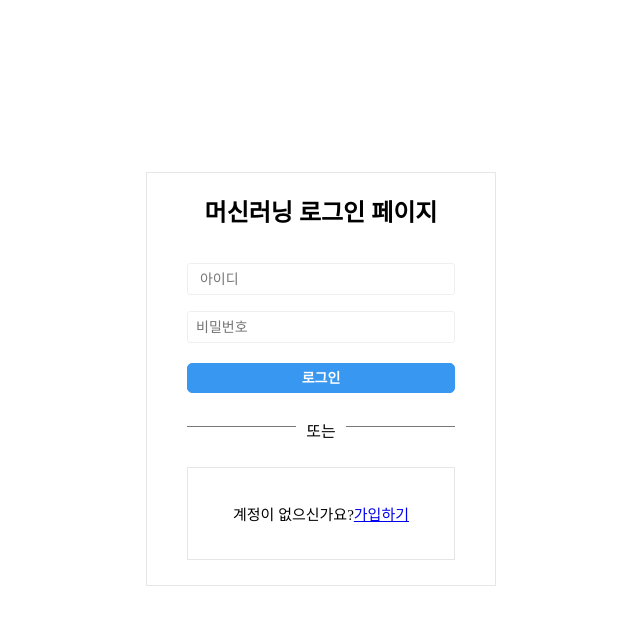
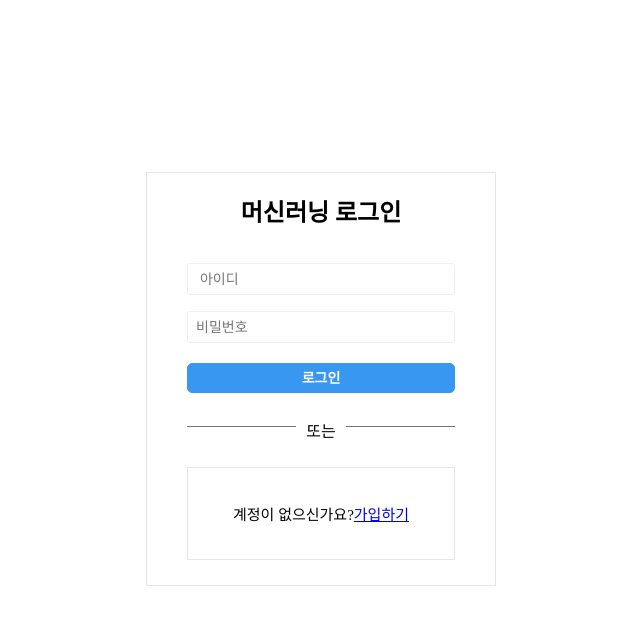
Before and after one commit to kmg0485/ABBBA_machine_learning_project, a Django app: template User/templates/signin.html in a window 1280 px wide. Shown: the part 163-800 px from the top of the page, without its empty margins (319-959 px from the left). Run offline with Django 3.2, Linux system fonts and the light colour scheme; the template is opened without the code that fills it, so the values that code supplies are empty.

Commit message:
add signin, signup, logout 기능 수정
로그인, 회원가입, 수정 //  로그아웃 기능 추가 하였습니다.

```diff
--- a/Post/templates/main.html
+++ b/Post/templates/main.html
@@ -25,7 +25,9 @@
         </form>
         <div style="display: flex; justify-content: space-between; width: 400px">
           <button class="btn btn-outline-success" type="submit">새 글 작성하기</button>
-          <a href="/user/login"><button class="btn btn-outline-success" type="submit">로그아웃</button></a>
+        </div>
+        <div>
+          <a href={% url 'User:logout' %}> <button class="btn btn-outline-success" type="submit">로그아웃</button></a>
         </div>
       </div>
     </nav>
--- a/Post/urls.py
+++ b/Post/urls.py
@@ -15,5 +15,4 @@ urlpatterns = [
     path("upload_cmt/<int:pk>/",views.upload_comment, name="upload_comment"),
     path("search/", views.search_view, name="search"),
     path("main/", views.main, name="main"),
-    path('logout/',views.logout, name='logout'),
     ]
--- a/Post/views.py
+++ b/Post/views.py
@@ -1,7 +1,7 @@
 from django.shortcuts import render, redirect
 from Post.models import PostModel, CommentModel
 #from django.http import HttpResponse
-from django.contrib.auth import authenticate, login as loginsession, logout
+from django.contrib.auth import authenticate, login as loginsession
 from django.urls import path
 
 # from User.models import UserModel
--- a/User/templates/signin.html
+++ b/User/templates/signin.html
@@ -2,7 +2,7 @@
 <html lang="en">
 
 <head>
-    <title>머신러닝 로그인 페이지</title>
+    <title>머신러닝 로그인</title>
     <style>
         #main_container {
             margin-top: 200px;
@@ -114,7 +114,7 @@
                 <div class="form">
 
 
-                    <h1 class="title">머신러닝 로그인 페이지</h1>
+                    <h1 class="title">머신러닝 로그인</h1>
                     <form method="POST" action="{% url 'User:login' %}">
                         {%csrf_token%}
                         <p class="login_user_name">
--- a/User/urls.py
+++ b/User/urls.py
@@ -1,5 +1,4 @@
-from django.urls import path, include
-from django.shortcuts import render, redirect
+from django.urls import path
 from User import views
 
 app_name = "User"
@@ -7,4 +6,5 @@ app_name = "User"
 urlpatterns = [
     path('signup/', views.signup, name='signup'),
     path('login/', views.login, name='login'),
+    path('logout/', views.logout, name='logout'),
 ]
--- a/machine/urls.py
+++ b/machine/urls.py
@@ -25,7 +25,6 @@ urlpatterns = [
 
     path('user/',include('User.urls')),
     path('post/', include('Post.urls')),
-    path('', include('Post.urls')),
 ]
 
 urlpatterns += static(settings.MEDIA_URL, document_root=settings.MEDIA_ROOT)
```
Also changed, not shown: User/views.py (+7 -1 lines).
